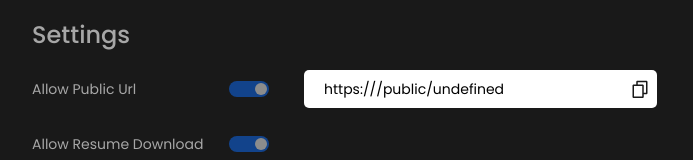
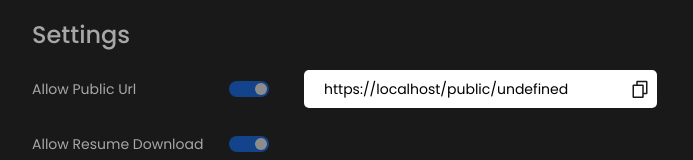
Before and after one commit to dotmantosh/Nextjs_Portfolio_App, a Next.js app: page /profile/account in a window 1280 px wide. Shown: the part 1495-1655 px from the top of the page, without its empty margins (308-1001 px from the left). Built offline with nearby package versions, Linux system fonts and the light colour scheme; no server answers.

Commit message:
validations refactor

```diff
--- a/app/profile/account/Account.tsx
+++ b/app/profile/account/Account.tsx
@@ -355,7 +355,7 @@ function Account() {
 
   };
 
-  const fetchUserProfile = useCallback(async () => {
+  const fetchUserProfile = async () => {
     try {
       setIsFetchingProfile(true)
       const response = (await ProfileService.FetchUserProfile(session?.user.token as string))
@@ -389,7 +389,7 @@ function Account() {
     } finally {
       setIsFetchingProfile(false)
     }
-  }, [])
+  }
 
   const toggleDeleteModal = () => setIsDeleteModalOpen(!isDeleteModalOpen)
 
@@ -407,7 +407,7 @@ function Account() {
   );
 
   useEffect(() => {
-    if (typeof window !== undefined && session) {
+    if (typeof window !== undefined) {
       // console.log(session)
       setHostname(window.location.hostname)
       setEmail(session?.user.email as string)
```
